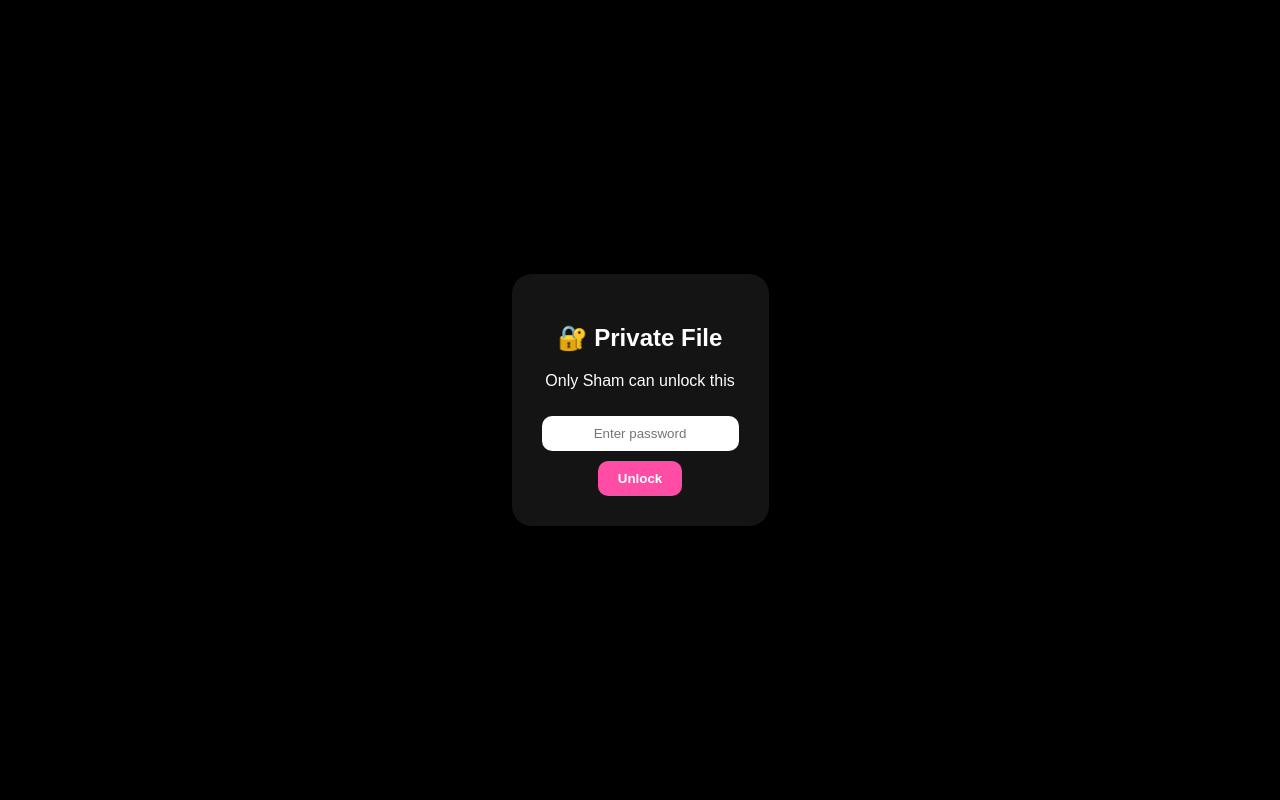
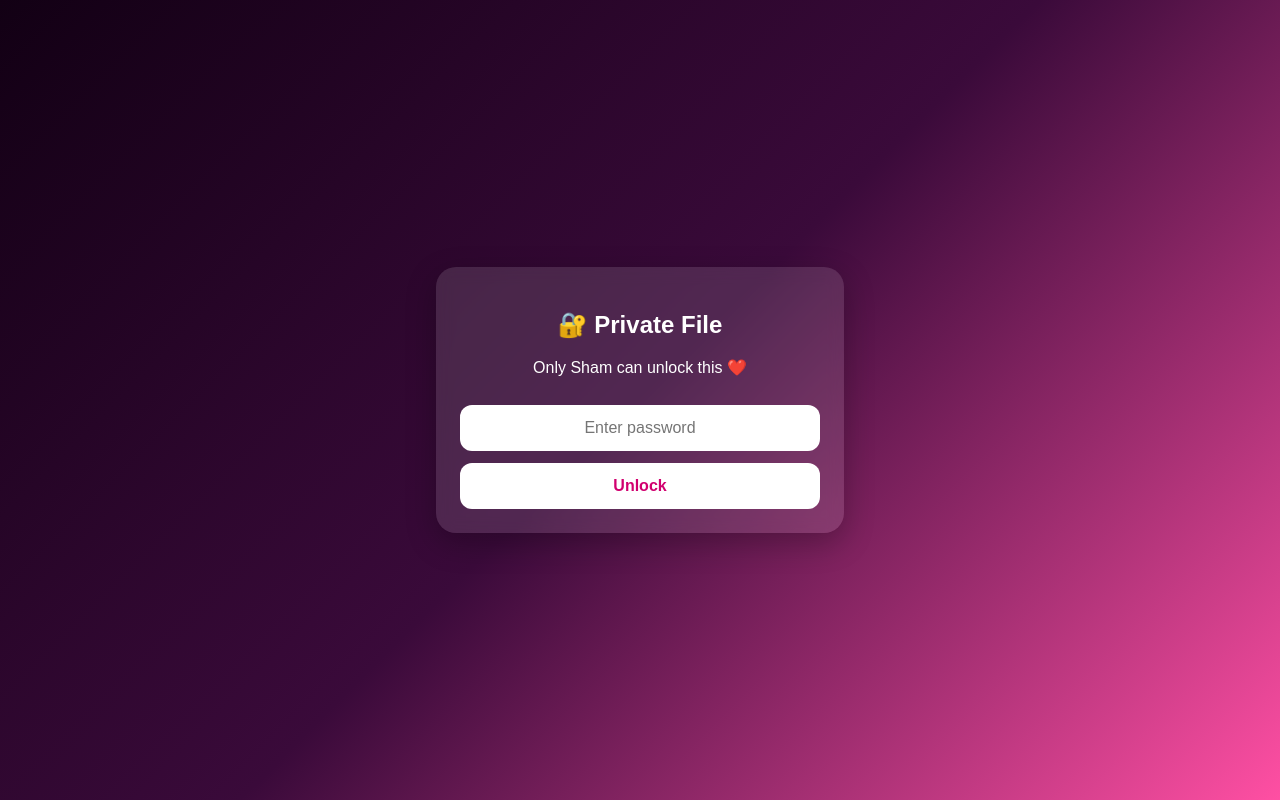
Before and after one commit to Mahmoudshawar/Sham, a plain HTML site: page index.html in a window 1280 px wide. Drawn offline with Linux system fonts and the light colour scheme.

Commit message:
Update index.html

```diff
--- a/index.html
+++ b/index.html
@@ -1,110 +1,93 @@
 <!DOCTYPE html>
 <html lang="en">
 <head>
-<meta charset="UTF-8">
-<meta name="viewport" content="width=device-width, initial-scale=1.0">
+  <meta charset="UTF-8" />
+  <meta name="viewport" content="width=device-width, initial-scale=1.0" />
   <title>Private Access</title>
-
   <style>
-body {
+    body{
       margin:0;
-  height:100vh;
+      min-height:100vh;
       display:flex;
       justify-content:center;
       align-items:center;
-  background:black;
-  color:white;
-  font-family:Arial;
+      background:linear-gradient(135deg,#120014,#3a0a3a,#ff4fa3);
+      font-family:Arial,sans-serif;
+      color:#fff;
       text-align:center;
-  overflow:hidden;
+      padding:20px;
+      box-sizing:border-box;
     }
-
-.box {
-  background:rgba(255,255,255,0.08);
-  padding:30px;
+    .box{
+      width:100%;
+      max-width:360px;
+      background:rgba(255,255,255,0.12);
+      padding:24px;
       border-radius:20px;
-  backdrop-filter: blur(10px);
+      box-shadow:0 10px 30px rgba(0,0,0,.25);
+      backdrop-filter:blur(8px);
     }
-
-input {
-  padding:10px;
+    input{
+      width:100%;
+      padding:14px;
+      font-size:16px;
       border:none;
-  border-radius:10px;
-  margin-top:10px;
+      border-radius:12px;
+      margin-top:12px;
+      box-sizing:border-box;
       text-align:center;
     }
-
-button {
-  margin-top:10px;
-  padding:10px 20px;
+    button{
+      width:100%;
+      padding:14px;
+      margin-top:12px;
       border:none;
-  border-radius:10px;
+      border-radius:12px;
+      font-size:16px;
+      font-weight:bold;
+      background:#fff;
+      color:#d1006f;
       cursor:pointer;
-  background:#ff4da6;
-  color:white;
-  font-weight:bold;
     }
-
-.hidden {
-  display:none;
+    .hidden{display:none;}
+    .heart{
+      font-size:42px;
+      animation:pulse 1s infinite;
+      margin-top:14px;
     }
-
-.heart {
-  position:absolute;
-  color:#ff4da6;
-  animation: float 5s linear infinite;
-}
-
-@keyframes float {
-  0% {transform:translateY(100vh);}
-  100% {transform:translateY(-10vh);}
+    @keyframes pulse{
+      0%{transform:scale(1);}
+      50%{transform:scale(1.15);}
+      100%{transform:scale(1);}
     }
   </style>
 </head>
-
 <body>
-
-<div class="box" id="login">
+  <div class="box" id="loginBox">
     <h2>🔐 Private File</h2>
-  <p>Only Sham can unlock this</p>
-  <input type="password" id="pass" placeholder="Enter password">
-  <br>
-  <button onclick="check()">Unlock</button>
+    <p>Only Sham can unlock this ❤️</p>
+    <input id="pass" type="text" inputmode="text" autocomplete="off" autocapitalize="none" spellcheck="false" placeholder="Enter password">
+    <button onclick="checkPass()">Unlock</button>
   </div>
 
-<div class="box hidden" id="love">
+  <div class="box hidden" id="loveBox">
     <h2>Sham ❤️</h2>
-  <p>I didn’t hack anything…</p>
+    <p>I didn’t hack anything...</p>
     <p>my heart just chose you 💖</p>
-  <p>I LOVE YOU SO MUCH</p>
-  <p>You are my everything 🌍</p>
+    <p><b>I LOVE YOU SO MUCH</b></p>
+    <div class="heart">❤️</div>
   </div>
 
   <script>
-function check() {
-  let p = document.getElementById("pass").value.toLowerCase();
-  if (p === "sham" || p === "mahmoud") {
-
-    document.getElementById("login").classList.add("hidden");
-    document.getElementById("love").classList.remove("hidden");
-
-    // hearts animation
-    setInterval(() => {
-      let heart = document.createElement("div");
-      heart.innerHTML = "❤️";
-      heart.className = "heart";
-      heart.style.left = Math.random()*100 + "vw";
-      heart.style.fontSize = (Math.random()*20+20)+"px";
-      document.body.appendChild(heart);
-
-      setTimeout(() => heart.remove(), 5000);
-    }, 300);
-
+    function checkPass(){
+      const value = document.getElementById('pass').value.trim().toLowerCase();
+      if(value === 'sham'){
+        document.getElementById('loginBox').classList.add('hidden');
+        document.getElementById('loveBox').classList.remove('hidden');
       } else {
-    alert("❌ Wrong password… only Sham can open it");
+        alert('Wrong password 😏');
       }
     }
   </script>
-
 </body>
 </html>
```
Lines whose indentation alone changed are shown as unchanged.
